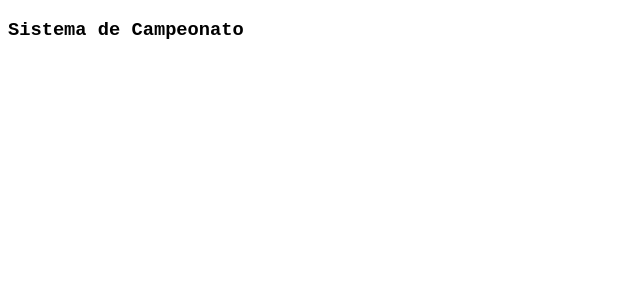
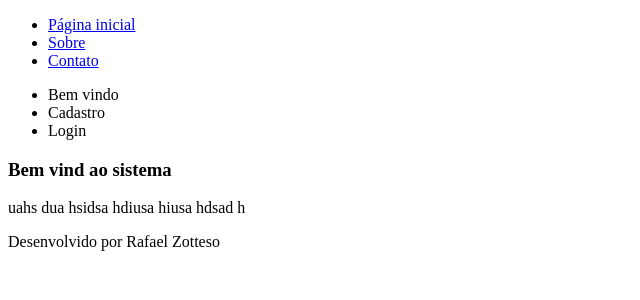
Before and after one commit to rafaelzottesso/naes2026, a Django app: page / in a window 1280 px wide. Shown: the top 300 px of the page, without its empty margins (0-640 px from the left). Run offline with Django 5.2, Linux system fonts and the light colour scheme.

Commit message:
feat(website): criar views e templates iniciais
Implementa as views e rotas de website/views.py e website/urls.py.
Cria os templates de website e os arquivos comandos.txt e prompt_template.txt.

```diff
--- /dev/null
+++ b/prompt_template.txt
@@ -0,0 +1,2 @@
+
+Crie um modelo de template html com importação do jquery e Bootstrap via CDN, que tenha uma navbar fixa no topo do site, um conteúdo que ocupe todo o espaço disponível do meio do site e um rodapé no final do template. Essa navbar deve ter os links centralizados e conter algum dropdown. Também quero no final dela (alinhado no end) um botão para login ou cadastro, que depois será um dropdown para o usuário autenticado com opção de logout e outras coisas. O template deve ser responsivo, moderno, minimalista. Gosto bastante da cor azul petróleo. Evite ficar criando css personalizado e dê preferência por usar as classes do bootstrap para formatar a estrutura. Além disso, crie uma paleta de cores com cores alternativas para success, primary, info, danger, warning, com cores modernas e que combinem com o azul petróleo. Crie também os elementos com essa paleta de cores, como botões, alertas, cores de link, texto, bordas, cores de fundo e outras coisas mais semelhantes aos elementos do Bootstrap. Seja criativo e moderno.
--- /dev/null
+++ b/website/templates/website/contato.html
@@ -0,0 +1 @@
+Contato
--- a/website/templates/website/modelo.html
+++ b/website/templates/website/modelo.html
@@ -6,9 +6,39 @@
     <meta charset="UTF-8">
     <meta name="viewport" content="width=device-width, initial-scale=1.0">
     <title>Document</title>
-    <link rel="stylesheet" href="{% static 'css/estilo.css' %}">
 </head>
 <body>
-    <h3>Sistema de Campeonato</h3>
+
+    <div id="menu-superior">
+        <ul>
+            <li><a href="{% url "index" %}">Página inicial</a></li>
+            <li><a href="{% url "sobre" %}">Sobre</a></li>
+            <li><a href="{% url "contato" %}">Contato</a></li>
+        </ul>
+    </div>
+
+    {% block menuLateral %}
+    <div class="menu-lateral">
+        <ul>
+            <li>Bem vindo</li>
+            <li>Cadastro</li>
+            <li>Login</li>
+        </ul>
+    </div>
+    {% endblock menuLateral %}
+
+    <div class="conteudo">
+
+        {% block conteudo %}
+        <h3>Bem vind ao sistema</h3>
+        <p>uahs dua hsidsa hdiusa hiusa hdsad h</p>
+        {% endblock conteudo %}
+
+    </div>
+
+    <div class="rodape">
+        <p>Desenvolvido por Rafael Zotteso</p>
+    </div>
+
 </body>
 </html>
--- a/website/urls.py
+++ b/website/urls.py
@@ -1,8 +1,9 @@
 
 from django.urls import path
-from .views import IndexView, ContatoView
+from .views import IndexView, ContatoView, SobreView
 
 urlpatterns = [
     path("", IndexView.as_view(), name="index"),
     path("contato/", ContatoView.as_view(), name="contato"),
+    path("sobre/", SobreView.as_view(), name="sobre"),
 ]
--- a/website/views.py
+++ b/website/views.py
@@ -6,3 +6,6 @@ class IndexView(TemplateView):
 
 class ContatoView(TemplateView):
     template_name = "website/contato.html"
+
+class SobreView(TemplateView):
+    template_name = "website/sobre.html"
```
Also changed, not shown: comandos.txt (added, +14 -0 lines), github.py (added, +23 -0 lines), website/templates/website/exemplo.html (added, +23 -0 lines), website/templates/website/sobre.html (added, +13 -0 lines).
